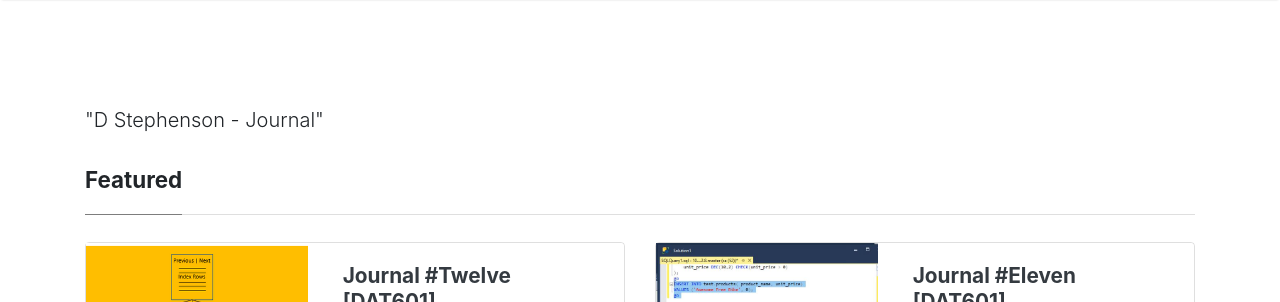
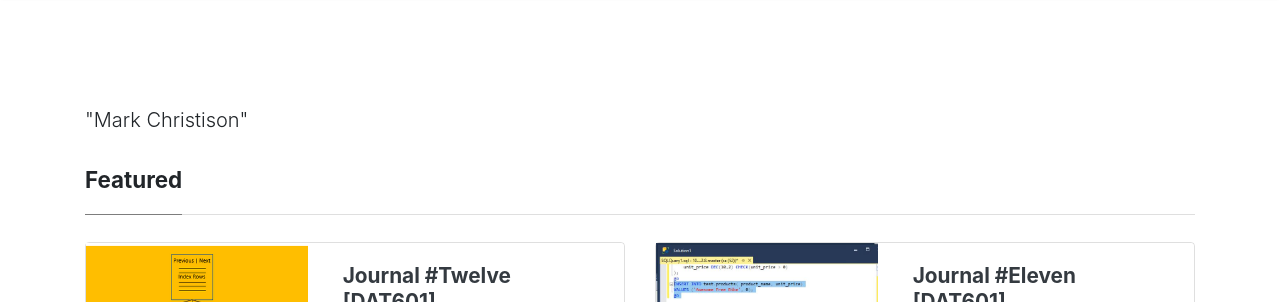
Before and after one commit to MCKevmeister/MCKevmeister.github.io, a Jekyll site: the page built from index.html, in a window 1280 px wide and 900 px high. Shown: the top 302 px of the window. Built offline with Jekyll 4.4.1, drawn with Linux system fonts in a browser that asks for light colours; nearby versions of some CDN libraries.

Commit message:
Update default.html

```diff
--- a/_layouts/default.html
+++ b/_layouts/default.html
@@ -49,7 +49,7 @@
 
     <!-- Begin Logo -->
     <a class="navbar-brand" href="{{ site.baseurl }}/">
-    <img src="/assets/images/Teton.png" alt="D Stephenson - Journal">
+    <img src="/assets/images/myLogo.png" alt="M Christison">
     </a>
     <!-- End Logo -->
 
@@ -112,7 +112,7 @@
 ================================================== -->
 <div class="mainheading">
     <h1 class="sitetitle">{{ site.name }}</h1>
-    <p class="lead">"D Stephenson - Journal"
+    <p class="lead">"Mark Christison"
         <!--{{ site.description }}-->
     </p>
 </div>
```
